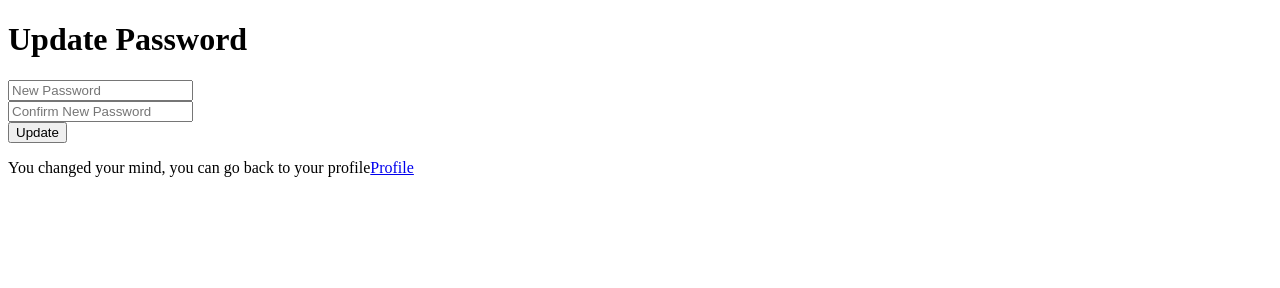
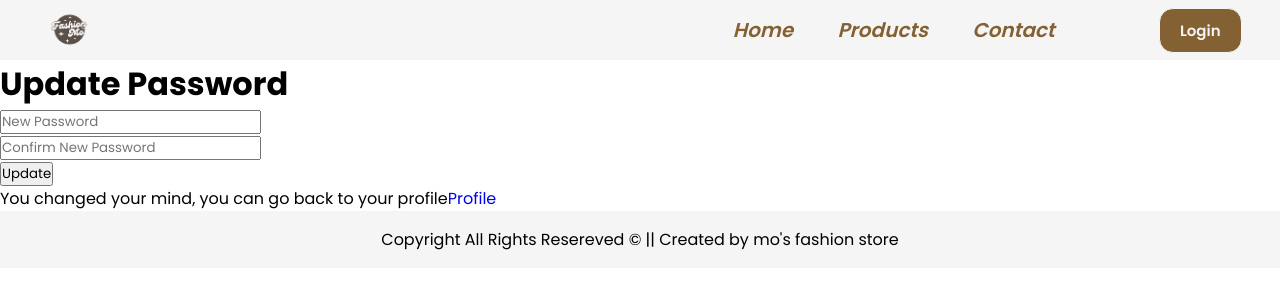
Before and after one commit to MohiAssaf/Ecom-online-store, a plain HTML site: page frontend/html/update-passwod.html in a window 1280 px wide. Drawn offline with Linux system fonts and the light colour scheme.

Commit message:
added the header and footer for the update pass view

```diff
--- a/frontend/html/update-passwod.html
+++ b/frontend/html/update-passwod.html
@@ -5,7 +5,10 @@
     <meta name="viewport" content="width=device-width, initial-scale=1.0">
     <title>update password</title>
     <link rel="stylesheet" href="../css/updatepass.css">
+    <link rel="stylesheet" href="../css/style.css">
 </head>
+
+<header></header>
 <body>
 
     <div class="updatepass-form">
@@ -31,5 +34,5 @@
 
 </body>
 </html>
-
+<footer></footer>
 <script src="../js/header.js"></script>
```
